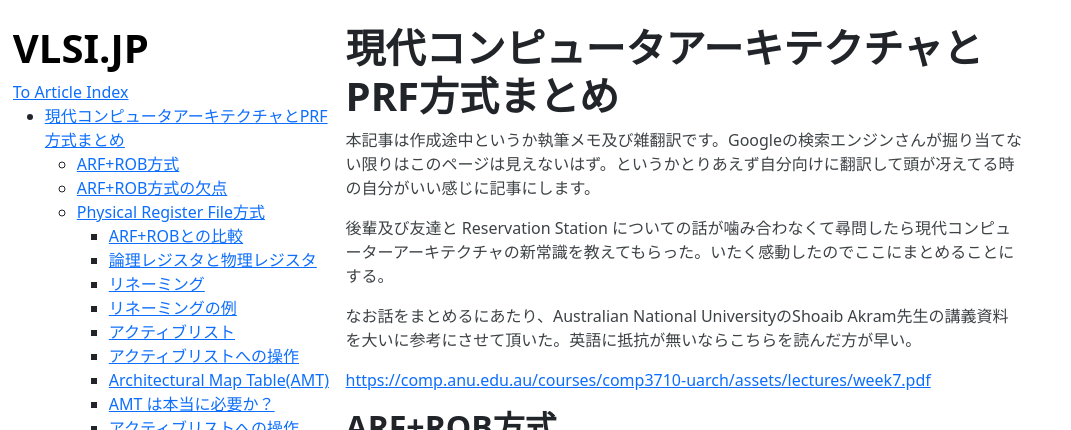
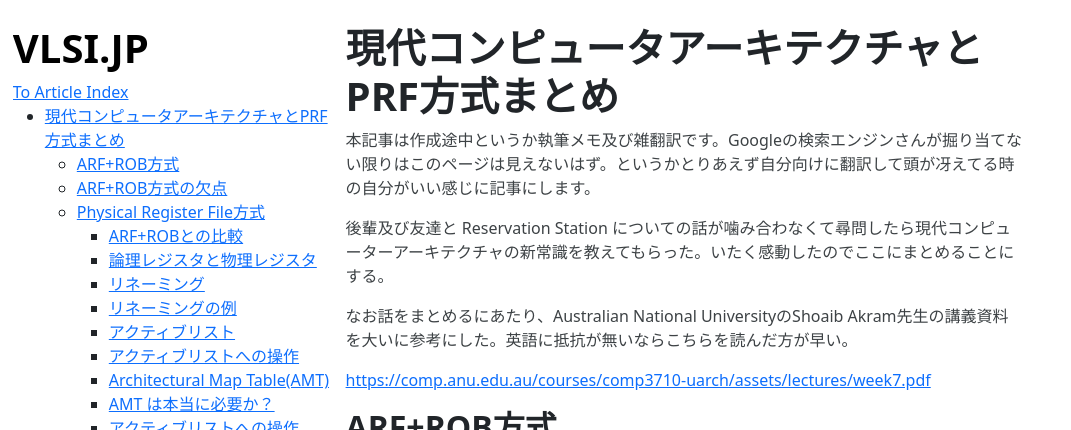
Before and after one commit to VLSI-JP/VLSI-JP.github.io, a Jekyll site: the page built from PRF.md, in a window 1280 px wide and 900 px high, cut to the strip 0-430 px from the top of the window. Shown: the whole strip, without its empty margins (0-1071 px from the left). Built offline with Jekyll 4.4.1, drawn with Linux system fonts in a browser that asks for light colours.

Commit message:
fix nihongo

```diff
--- a/PRF.md
+++ b/PRF.md
@@ -9,7 +9,7 @@
 
 後輩及び友達と Reservation Station についての話が噛み合わなくて尋問したら現代コンピューターアーキテクチャの新常識を教えてもらった。いたく感動したのでここにまとめることにする。
 
-なお話をまとめるにあたり、Australian National UniversityのShoaib Akram先生の講義資料を大いに参考にさせて頂いた。英語に抵抗が無いならこちらを読んだ方が早い。
+なお話をまとめるにあたり、Australian National UniversityのShoaib Akram先生の講義資料を大いに参考にした。英語に抵抗が無いならこちらを読んだ方が早い。
 
 [https://comp.anu.edu.au/courses/comp3710-uarch/assets/lectures/week7.pdf](https://comp.anu.edu.au/courses/comp3710-uarch/assets/lectures/week7.pdf)
 
```
